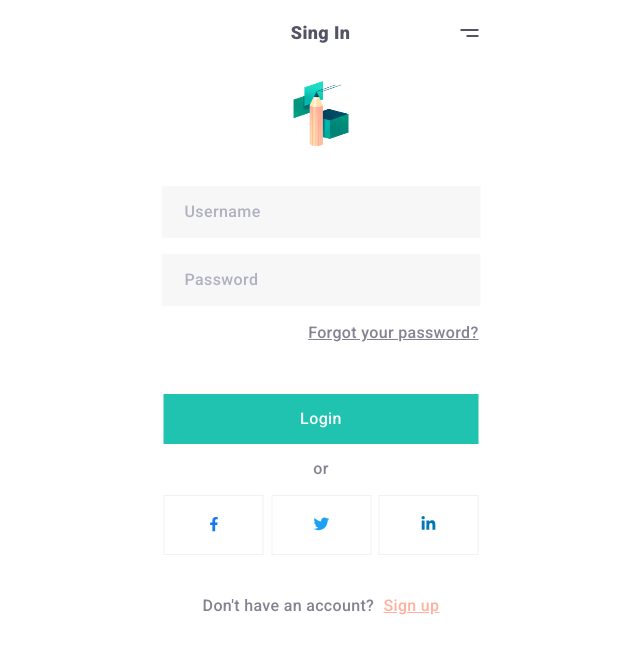
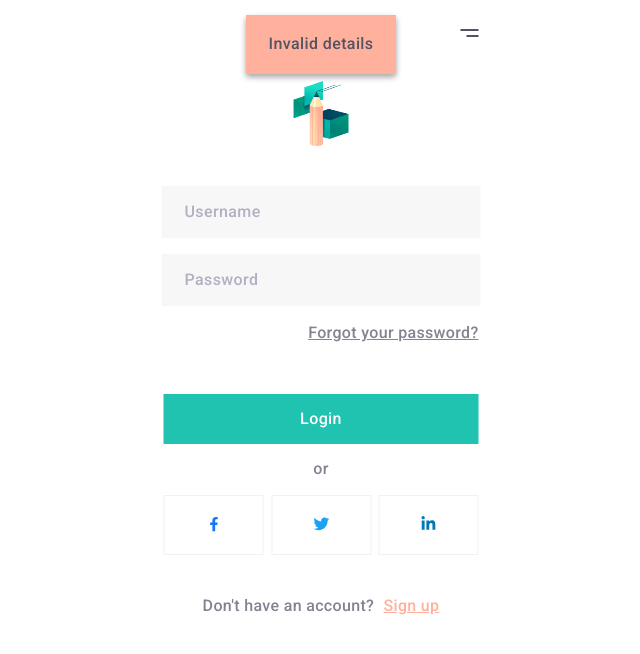
Before and after one commit to Paulius101/Bull, an Angular app in the folder Flutter-app/: page /sign-in in a window 1280 px wide. Both pictures are taken after a click on the button "Login". Shown: the top 654 px of the page, without its empty margins (319-959 px from the left). Built offline with nearby package versions, Linux system fonts and the light colour scheme; no server answers.

Commit message:
messages service implemented

```diff
--- a/Flutter-app/src/app/app.component.html
+++ b/Flutter-app/src/app/app.component.html
@@ -1 +1,2 @@
 <router-outlet></router-outlet>
+<app-messages></app-messages>
--- a/Flutter-app/src/app/components/messages/messages.component.css
+++ b/Flutter-app/src/app/components/messages/messages.component.css
@@ -1,27 +1,37 @@
 :host {
-  width: 350px;
+  width: 15rem;
+  height: 5rem;
   position: fixed;
-  right: 20px;
-  top: 20px;
+  top: 5%;
+  left: 50%;
+  -webkit-transform: translate(-50%, -50%);
+          transform: translate(-50%, -50%);
   z-index: 1;
 }
 
 .message {
-  border-radius: 5px;
-  padding: 20px;
-  line-height: 1.5em;
+  border: none;
+  color: #525464;
+  padding: 2rem;
   -webkit-box-shadow: 0 3px 6px rgba(0, 0, 0, 0.16), 0 3px 6px rgba(0, 0, 0, 0.23);
           box-shadow: 0 3px 6px rgba(0, 0, 0, 0.16), 0 3px 6px rgba(0, 0, 0, 0.23);
   margin-bottom: 20px;
   background-color: white;
+  font-family: "Roboto";
+  font-weight: 90rem;
+  font-size: 1.6rem;
+  line-height: 1.875rem;
+  letter-spacing: 0.04rem;
+  text-align: center;
+  margin: 0rem;
 }
 
 .message.error {
-  background-color: lightcoral;
+  background-color: #FFB19D;
 }
 
 .message.success {
-  background-color: lightgreen;
+  background-color: #20C3AF;
 }
 
 .message.warning {
--- a/Flutter-app/src/app/components/messages/messages.component.min.css
+++ b/Flutter-app/src/app/components/messages/messages.component.min.css
@@ -1 +1 @@
-:host{width:350px;position:fixed;right:20px;top:20px;z-index:1}.message{border-radius:5px;padding:20px;line-height:1.5em;-webkit-box-shadow:0 3px 6px rgba(0,0,0,0.16),0 3px 6px rgba(0,0,0,0.23);box-shadow:0 3px 6px rgba(0,0,0,0.16),0 3px 6px rgba(0,0,0,0.23);margin-bottom:20px;background-color:white}.message.error{background-color:lightcoral}.message.success{background-color:lightgreen}.message.warning{background-color:lightyellow}
+:host{width:15rem;height:5rem;position:fixed;top:5%;left:50%;-webkit-transform:translate(-50%, -50%);transform:translate(-50%, -50%);z-index:1}.message{border:none;color:#525464;padding:2rem;-webkit-box-shadow:0 3px 6px rgba(0,0,0,0.16),0 3px 6px rgba(0,0,0,0.23);box-shadow:0 3px 6px rgba(0,0,0,0.16),0 3px 6px rgba(0,0,0,0.23);margin-bottom:20px;background-color:white;font-family:"Roboto";font-weight:90rem;font-size:1.6rem;line-height:1.875rem;letter-spacing:0.04rem;text-align:center;margin:0rem}.message.error{background-color:#FFB19D}.message.success{background-color:#20C3AF}.message.warning{background-color:lightyellow}
--- a/Flutter-app/src/app/components/messages/messages.component.scss
+++ b/Flutter-app/src/app/components/messages/messages.component.scss
@@ -1,25 +1,39 @@
 :host {
-  width: 350px;
+  width: 15rem;
+  height: 5rem;
   position: fixed;
-  right: 20px;
-  top: 20px;
+  top: 5%;
+  left: 50%;
+  transform: translate(-50%, -50%);
+  // right: 20px;
+  // top: 20px;
   z-index: 1;
 }
 
+
+
 .message {
-  border-radius: 5px;
-  padding: 20px;
-  line-height: 1.5em;
+  border: none;
+  color: #525464;
+  padding: 2rem;
   box-shadow: 0 3px 6px rgba(0, 0, 0, 0.16), 0 3px 6px rgba(0, 0, 0, 0.23);
   margin-bottom: 20px;
   background-color: white;
+  font-family: "Roboto";
+  font-weight: 90rem;
+  font-size: 1.6rem;
+  line-height: 1.875rem;
+  letter-spacing: 0.04rem;
+  text-align: center;
+  margin: 0rem;
 
   &.error {
-    background-color: lightcoral;
+    background-color: #FFB19D;
+    ;
   }
 
   &.success {
-    background-color: lightgreen;
+    background-color: #20C3AF;
   }
 
   &.warning {
--- a/Flutter-app/src/app/components/opening-effect/opening-effect.component.css
+++ b/Flutter-app/src/app/components/opening-effect/opening-effect.component.css
@@ -20,7 +20,7 @@
 
 .intro-text {
   color: #e9e9e9;
-  font-family: "Heebo", sans-serif;
+  font-family: "Ubuntu";
   font-size: 3rem;
 }
 
--- a/Flutter-app/src/app/components/opening-effect/opening-effect.component.min.css
+++ b/Flutter-app/src/app/components/opening-effect/opening-effect.component.min.css
@@ -1 +1 @@
-.intro{background:black;position:fixed;top:50%;left:50%;-webkit-transform:translate(-50%, -50%);transform:translate(-50%, -50%);width:37.5rem;height:100%;display:-webkit-box;display:-ms-flexbox;display:flex;-webkit-box-pack:center;-ms-flex-pack:center;justify-content:center;-webkit-box-align:center;-ms-flex-align:center;align-items:center}.intro-text{color:#e9e9e9;font-family:"Heebo", sans-serif;font-size:3rem}.hide{background:black;overflow:hidden}.hide span{-webkit-transform:translateY(110%);transform:translateY(110%);display:inline-block}
+.intro{background:black;position:fixed;top:50%;left:50%;-webkit-transform:translate(-50%, -50%);transform:translate(-50%, -50%);width:37.5rem;height:100%;display:-webkit-box;display:-ms-flexbox;display:flex;-webkit-box-pack:center;-ms-flex-pack:center;justify-content:center;-webkit-box-align:center;-ms-flex-align:center;align-items:center}.intro-text{color:#e9e9e9;font-family:"Ubuntu";font-size:3rem}.hide{background:black;overflow:hidden}.hide span{-webkit-transform:translateY(110%);transform:translateY(110%);display:inline-block}
--- a/Flutter-app/src/app/components/opening-effect/opening-effect.component.scss
+++ b/Flutter-app/src/app/components/opening-effect/opening-effect.component.scss
@@ -14,7 +14,7 @@
 
 .intro-text {
   color: rgb(233, 233, 233);
-  font-family: "Heebo", sans-serif;
+  font-family: "Ubuntu";
   font-size: 3rem;
 }
 
--- a/Flutter-app/src/index.html
+++ b/Flutter-app/src/index.html
@@ -9,7 +9,6 @@
   <link rel="icon" type="image/x-icon" href="favicon.ico">
   <link rel="preconnect" href="https://fonts.googleapis.com">
   <link rel="preconnect" href="https://fonts.gstatic.com" crossorigin>
-  <link href="https://fonts.googleapis.com/css2?family=Heebo:wght@500;700&family=Lobster&display=swap" rel="stylesheet" />
   <link href="https://fonts.googleapis.com/css2?family=Ubuntu:wght@500&display=swap" rel="stylesheet">
   <link href="https://fonts.googleapis.com/css2?family=Roboto:wght@500;900&display=swap" rel="stylesheet">
 </head>
```
